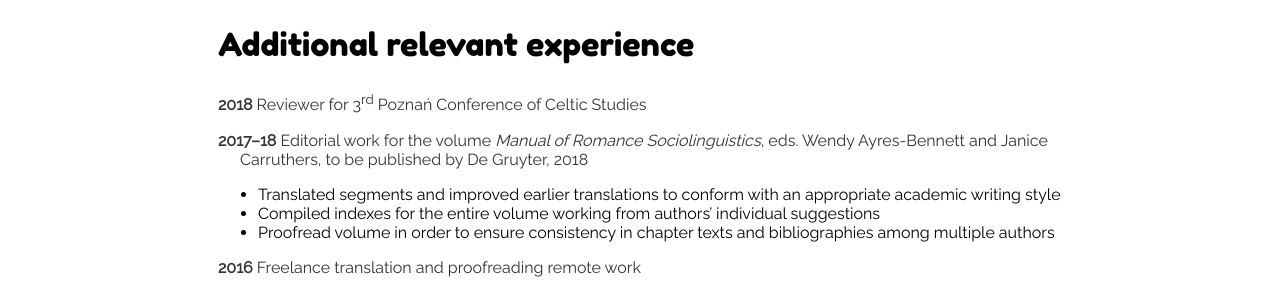
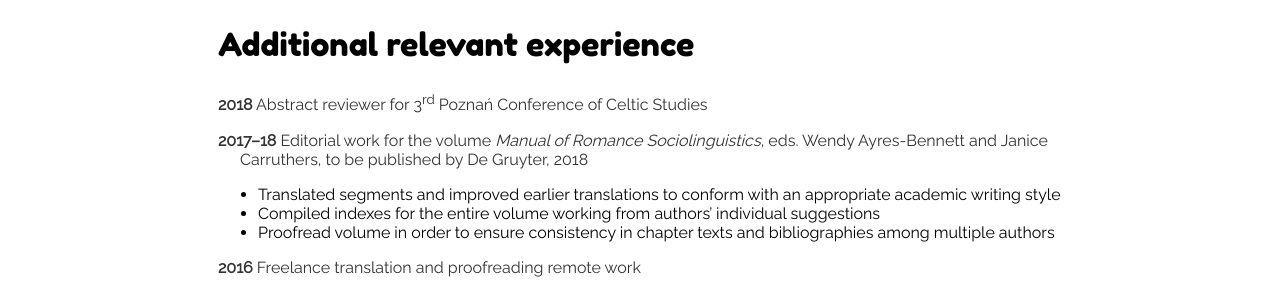
Before and after one commit to merryndd/merryndd.github.io, a Jekyll site: the page built from cv/index.html, in a window 1280 px wide and 900 px high, scrolled down 1791 px. Shown: the part 164-448 px from the top of the window. Built offline with Jekyll 4.4.1, drawn with Linux system fonts in a browser that asks for light colours.

Commit message:
Update index.html

```diff
--- a/cv/index.html
+++ b/cv/index.html
@@ -41,7 +41,7 @@ title: Merryn Davies-Deacon
 <p class="bibentry"><strong>2017</strong> Is the Cornish language for a tourist audience? <i>Gorsedh Kernow Conference: Cornish Culture and Tourism &ndash; Friends or Foes?</i>, Launceston, 2 September</p>
 <p class="bibentry"><strong>2017</strong> Breton and the ECRML, <i>Festival Kernewek Conference: The FCNM, the European Charter and the Cornish Language</i>, Penzance, 25 February</p>
 <h2>Additional relevant experience</h2>
-<p class="bibentry"><strong>2018</strong> Reviewer for 3<sup>rd</sup> Pozna&#324; Conference of Celtic Studies</p>
+<p class="bibentry"><strong>2018</strong> Abstract reviewer for 3<sup>rd</sup> Pozna&#324; Conference of Celtic Studies</p>
 <p class="bibentry"><strong>2017&ndash;18</strong> Editorial work for the volume <i>Manual of Romance Sociolinguistics</i>, eds. Wendy Ayres-Bennett and Janice Carruthers, to be published by De Gruyter, 2018</p>
 <ul><li>Translated segments and improved earlier translations to conform with an appropriate academic writing style</li>
 <li>Compiled indexes for the entire volume working from authors’ individual suggestions</li>
```
